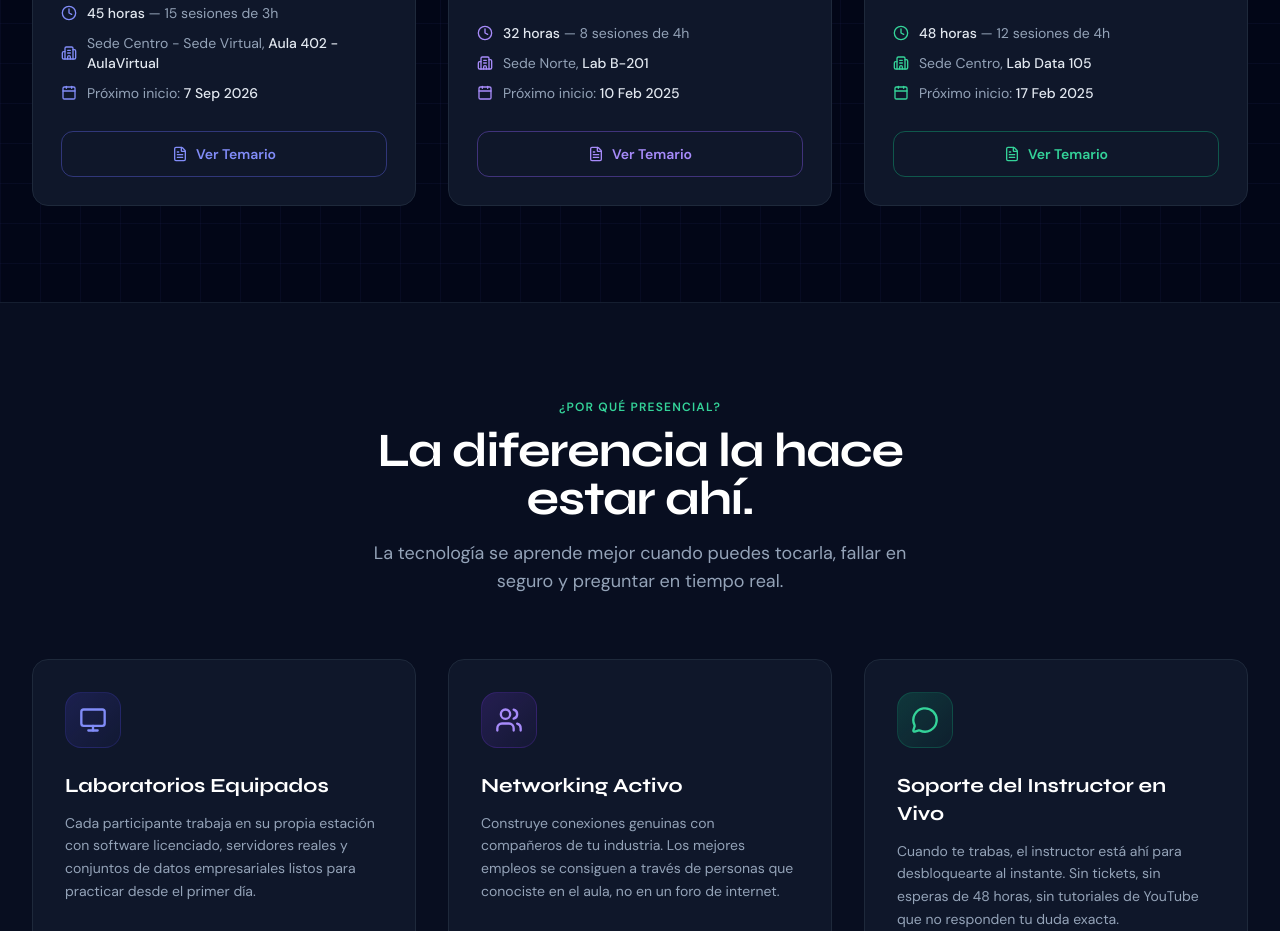
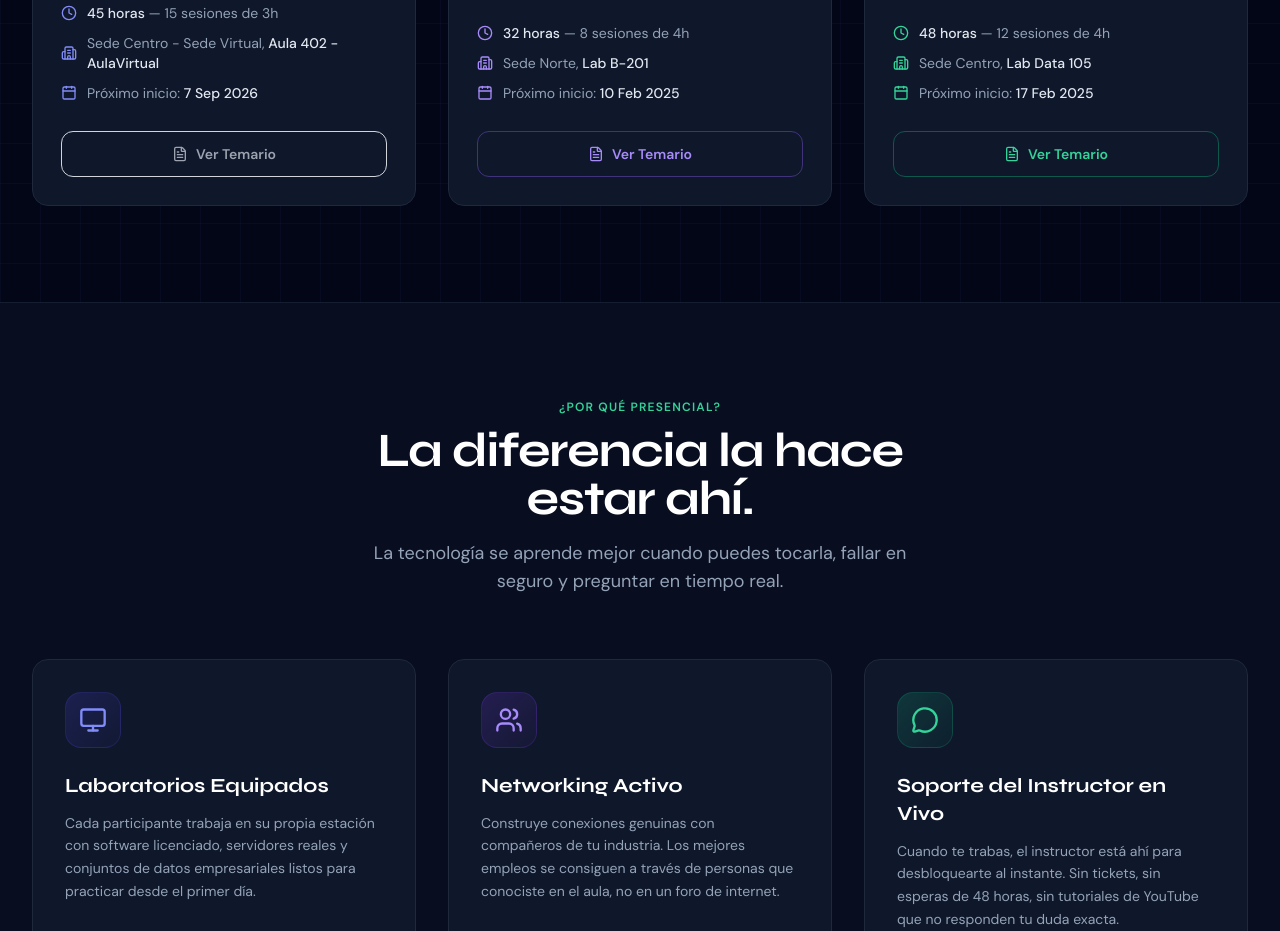
Before and after one commit to Ipe-S/Repo-G26-TareaN4, a plain HTML site: page index.html in a window 1280 px wide. Shown: the part 1555-2486 px from the top of the page. Drawn offline with nearby package versions, Linux system fonts and the light colour scheme.

Commit message:
feat: Deshabilitar ver temario

```diff
--- a/index.html
+++ b/index.html
@@ -309,8 +309,9 @@
           <div class="px-7 pb-7">
             <a href="#"
                class="w-full flex items-center justify-center gap-2 py-3 rounded-xl
-                      border border-indigo-500/40 text-indigo-400 hover:bg-indigo-600 hover:text-white hover:border-indigo-600
-                      text-sm font-semibold transition-all duration-200">
+           border border-gray-300 text-gray-400 cursor-not-allowed
+           text-sm font-semibold transition-all duration-200
+           disabled:opacity-50 disabled:pointer-events-none">
               <i data-lucide="file-text" class="w-4 h-4"></i>
               Ver Temario
             </a>
```
